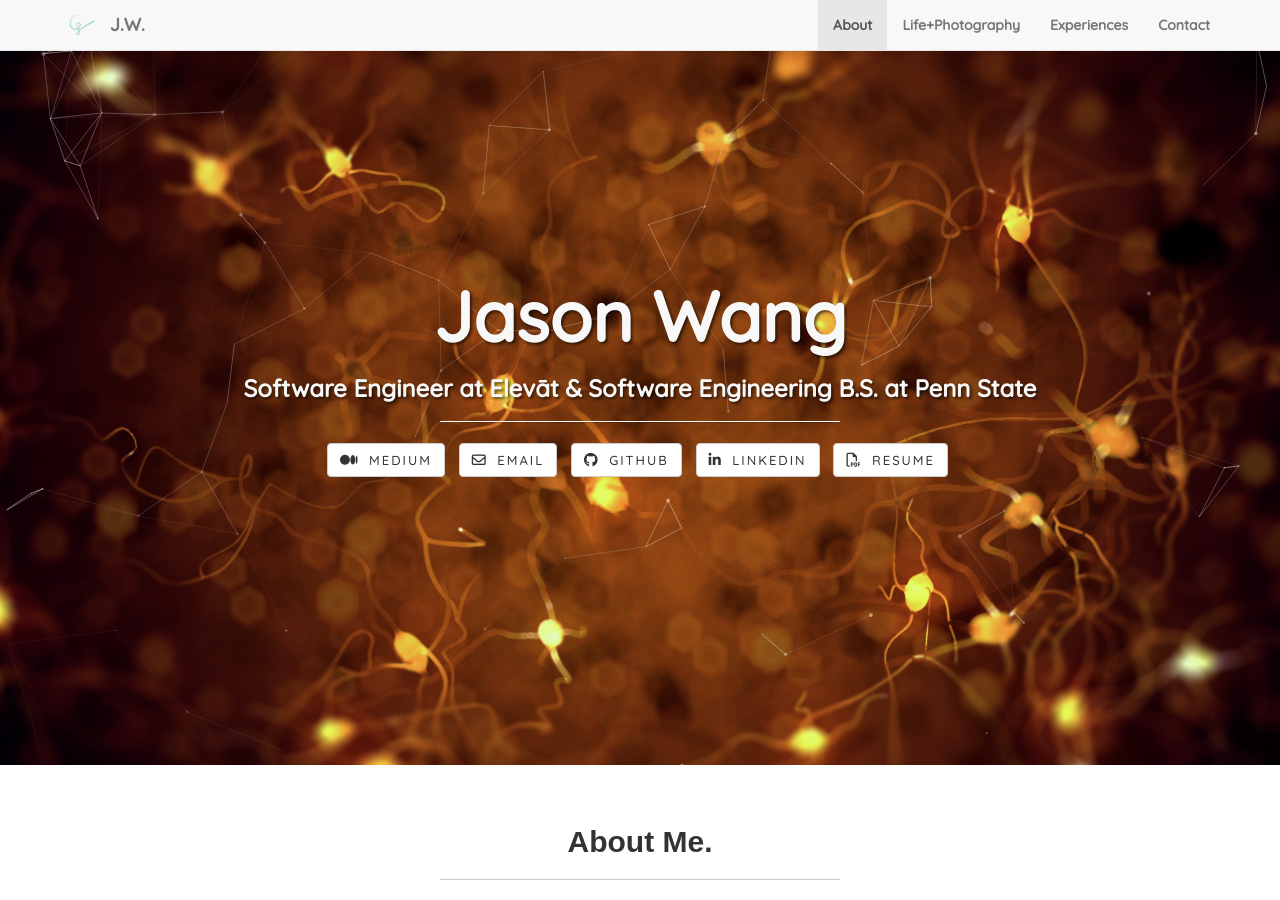
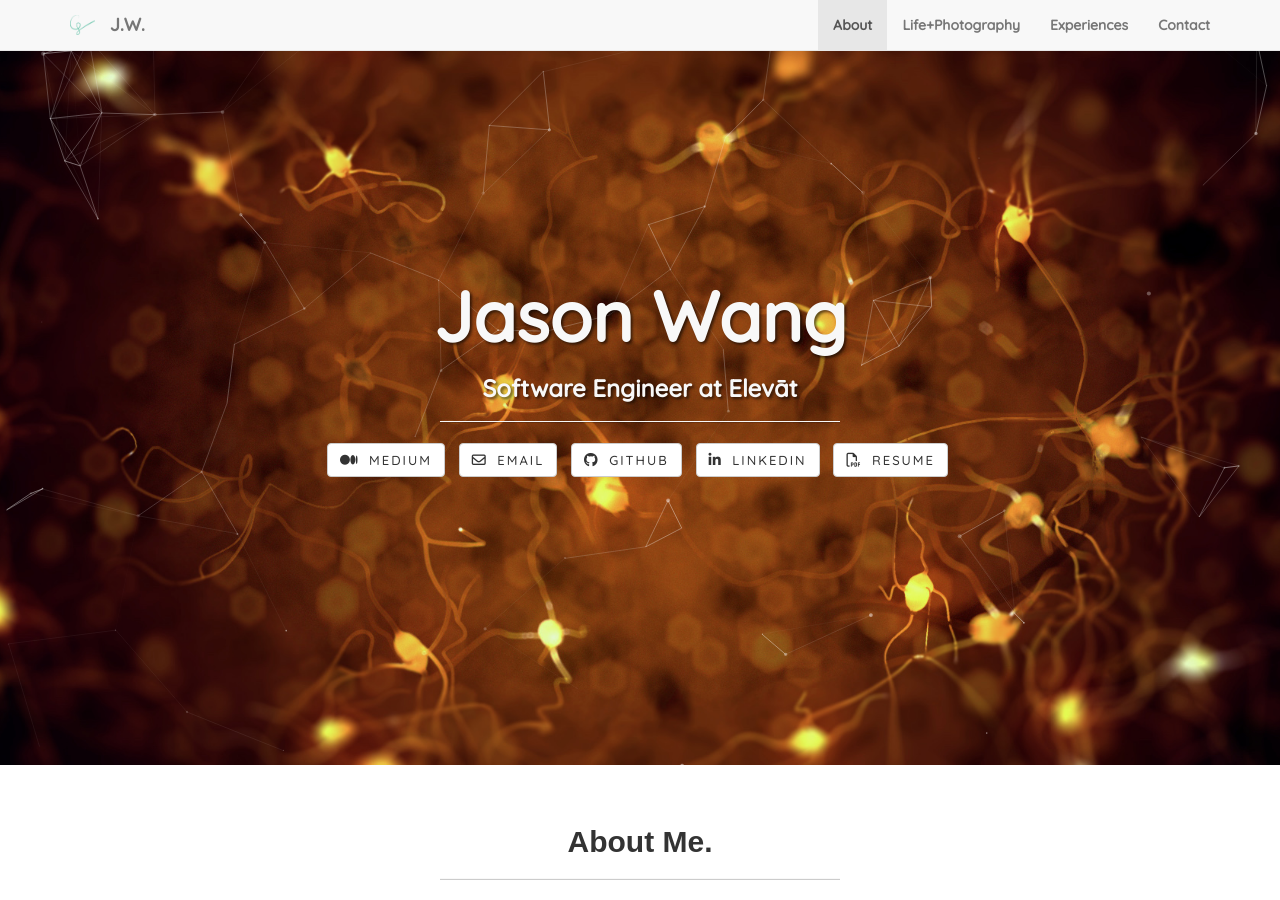
Before and after one commit to jawang94/jawang94.github.io, a Jekyll site: the page built from index.html, in a window 1280 px wide and 900 px high. Built offline with Jekyll 4.4.1, drawn with Linux system fonts in a browser that asks for light colours; nearby versions of some CDN libraries.

Commit message:
index update

```diff
--- a/index.html
+++ b/index.html
@@ -3,5 +3,5 @@ layout: default
 title: J.W.
 head: J.W.
 author: Jason Wang
-description: Software Engineer at Elevāt & Software Engineering B.S. at Penn State
+description: Software Engineer at Elevāt
 ---
```
